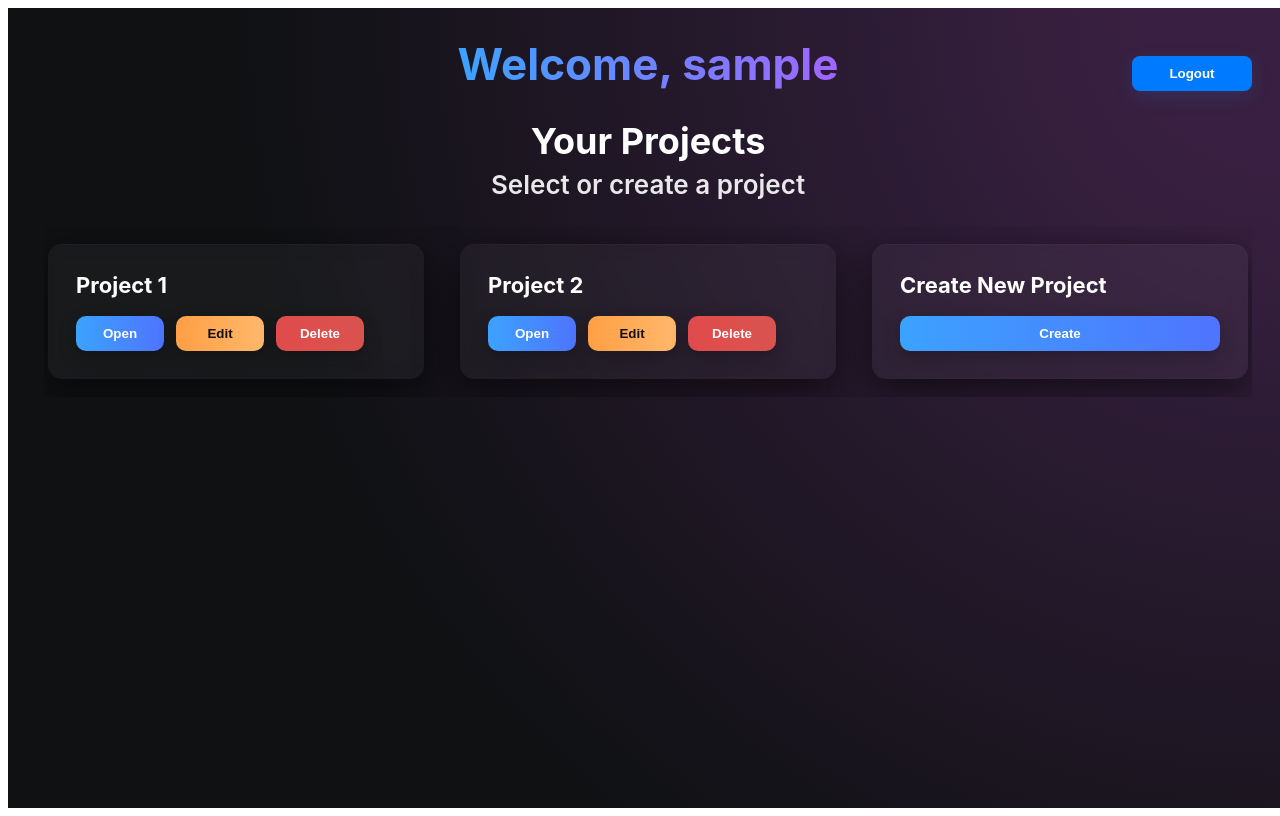
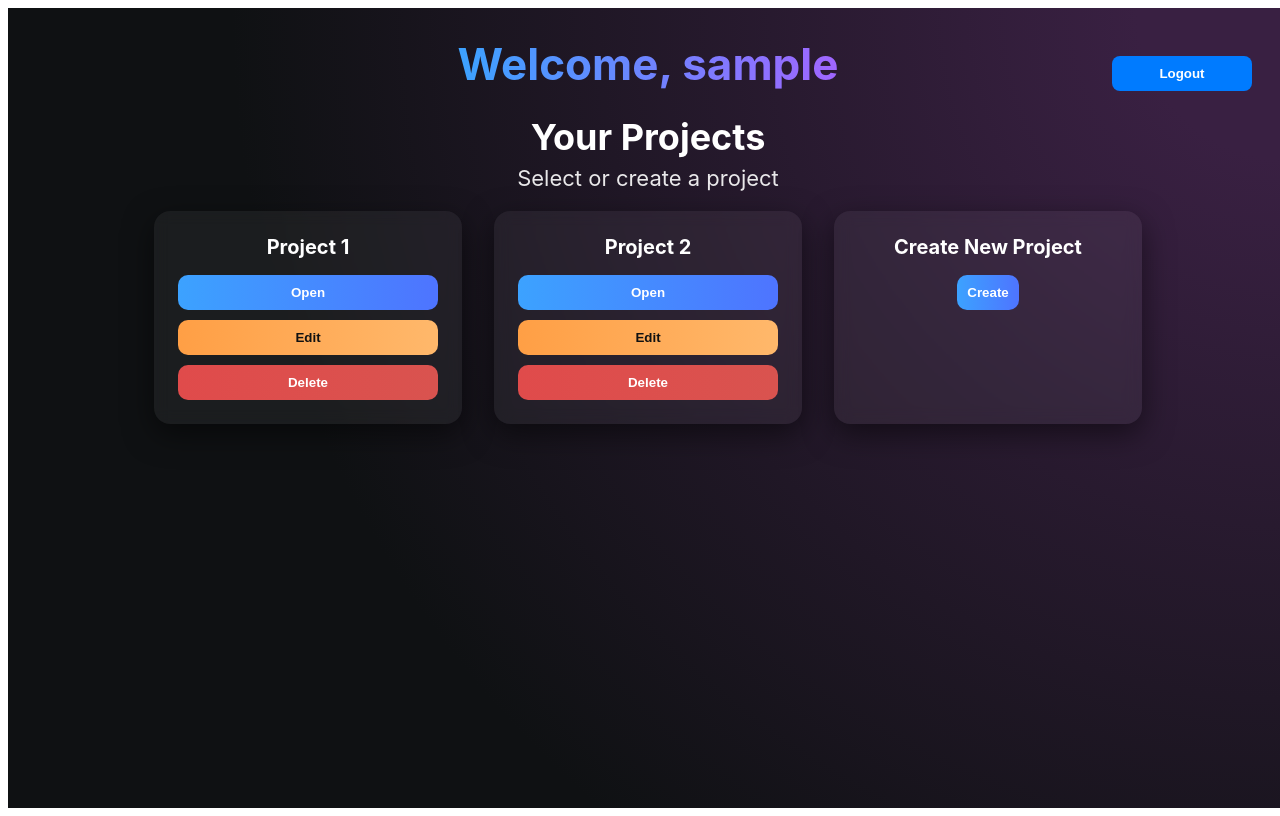
Before and after one commit to SariyaE/SmartTaskCollaboration, a React (Vite) app: page /projects in a window 1280 px wide. Built offline with nearby package versions, Linux system fonts and the light colour scheme; sample sign-in values are in the browser's storage.

Commit message:
Update ProjectSelection.css

```diff
--- a/src/ProjectSelection.css
+++ b/src/ProjectSelection.css
@@ -1,6 +1,3 @@
-/* ProjectSelection.css - dark purplish gradient theme, centered title and cards */
-
-/* Full-page background */
 .project-page {
   width: 100vw;
   min-height: 100vh;
@@ -11,132 +8,93 @@
   box-sizing: border-box;
 }
 
-/* Topbar */
 .project-topbar {
   display: flex;
   align-items: center;
   justify-content: space-between;
-  gap: 12px;
   margin-bottom: 24px;
 }
 
-.project-topbar-left {
-  width: 120px;
-}
-
+.project-topbar-left,
 .project-topbar-right {
-  width: 120px;
-  display: flex;
-  justify-content: flex-end;
+  width: 140px;
 }
 
 .project-title {
-  margin: 0 auto;
   font-size: 44px;
   font-weight: 700;
   background: linear-gradient(90deg, #3ca2ff, #a066ff);
   -webkit-background-clip: text;
   -webkit-text-fill-color: transparent;
   text-align: center;
+  margin: 0;
 }
 
-/* Logout button */
 .logout-btn {
   padding: 10px 16px;
   background: #2f9cff;
-  color: white;
+  color: #fff;
   border: none;
   border-radius: 10px;
   cursor: pointer;
   font-weight: 600;
-  box-shadow: 0 6px 18px rgba(50, 120, 200, 0.15);
 }
 
-/* Centered welcome area */
 .project-centered {
   text-align: center;
-  margin-top: 18px;
+  margin-bottom: 20px;
 }
 
 .welcome-text {
   font-size: 36px;
   font-weight: 700;
-  margin: 28px 0 6px;
-  color: #fff;
+  margin-bottom: 6px;
 }
 
 .select-text {
-  font-size: 26px;
-  font-weight: 600;
-  margin: 6px 0 26px;
+  font-size: 22px;
   opacity: 0.9;
+  margin-bottom: 20px;
 }
 
-/* Grid (horizontal scroll) */
 .project-grid {
   display: flex;
-  gap: 36px;
+  gap: 32px;
   justify-content: center;
-  align-items: flex-start;
-  flex-wrap: nowrap;
-  margin-top: 8px;
-  overflow-x: auto;
-  padding: 18px 8px;
+  flex-wrap: wrap;
 }
 
-.project-grid::-webkit-scrollbar {
-  height: 8px;
-}
-
-.project-grid::-webkit-scrollbar-thumb {
-  background: rgba(255, 255, 255, 0.08);
-  border-radius: 8px;
-}
-
-/* Cards */
 .project-card {
-  background: rgba(255, 255, 255, 0.04);
-  padding: 28px;
-  width: 320px;
-  border-radius: 14px;
-  box-shadow: 0 12px 40px rgba(0, 0, 0, 0.55),
-    inset 0 1px 0 rgba(255, 255, 255, 0.02);
+  background: rgba(255, 255, 255, 0.05);
   backdrop-filter: blur(8px);
-  min-width: 320px;
-}
-
-.create-card {
-  display: flex;
-  flex-direction: column;
-  justify-content: space-between;
+  padding: 24px;
+  width: 260px;
+  border-radius: 16px;
+  text-align: center;
+  box-shadow: 0 10px 30px rgba(0, 0, 0, 0.5);
 }
 
 .project-name {
-  font-size: 22px;
+  font-size: 20px;
   font-weight: 700;
-  margin-bottom: 18px;
+  margin-bottom: 16px;
 }
 
-/* Buttons */
 .project-buttons {
   display: flex;
-  gap: 12px;
-  flex-wrap: wrap;
+  flex-direction: column;
+  gap: 10px;
 }
 
 .btn {
-  padding: 10px 14px;
+  padding: 10px;
   border: none;
   border-radius: 10px;
   font-weight: 700;
   cursor: pointer;
-  color: #fff;
-  min-width: 88px;
-  text-align: center;
-  box-shadow: 0 6px 18px rgba(0, 0, 0, 0.25);
+  color: white;
 }
 
-/* Colors */
 .blue {
   background: linear-gradient(90deg, #3ca2ff, #4e74ff);
 }
@@ -149,10 +107,3 @@
 .red {
   background: linear-gradient(90deg, #e04b4b, #d9534f);
 }
-
-/* Hover */
-.btn:hover {
-  transform: translateY(-2px);
-  transition: transform 0.12s ease;
-  opacity: 0.98;
-}
```
